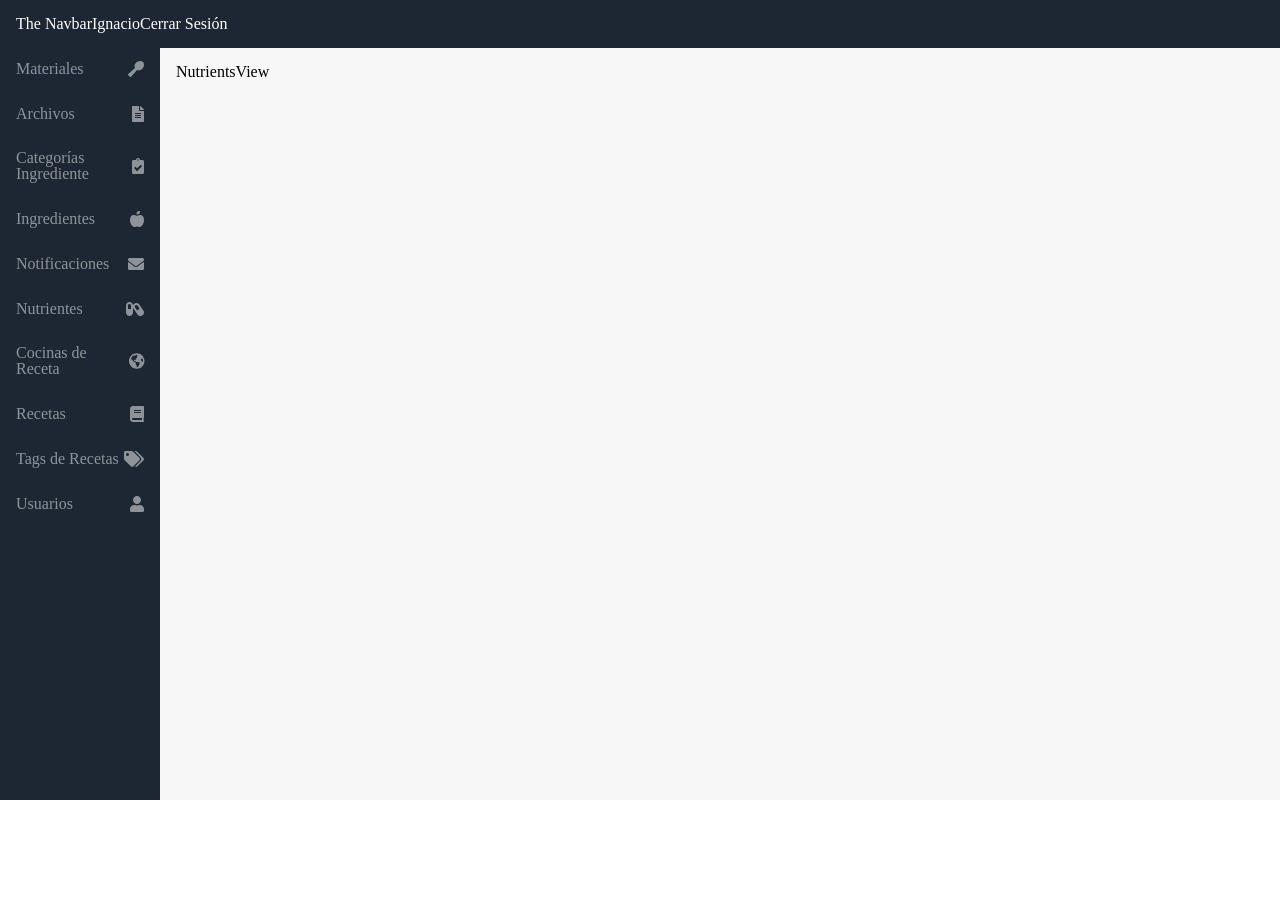
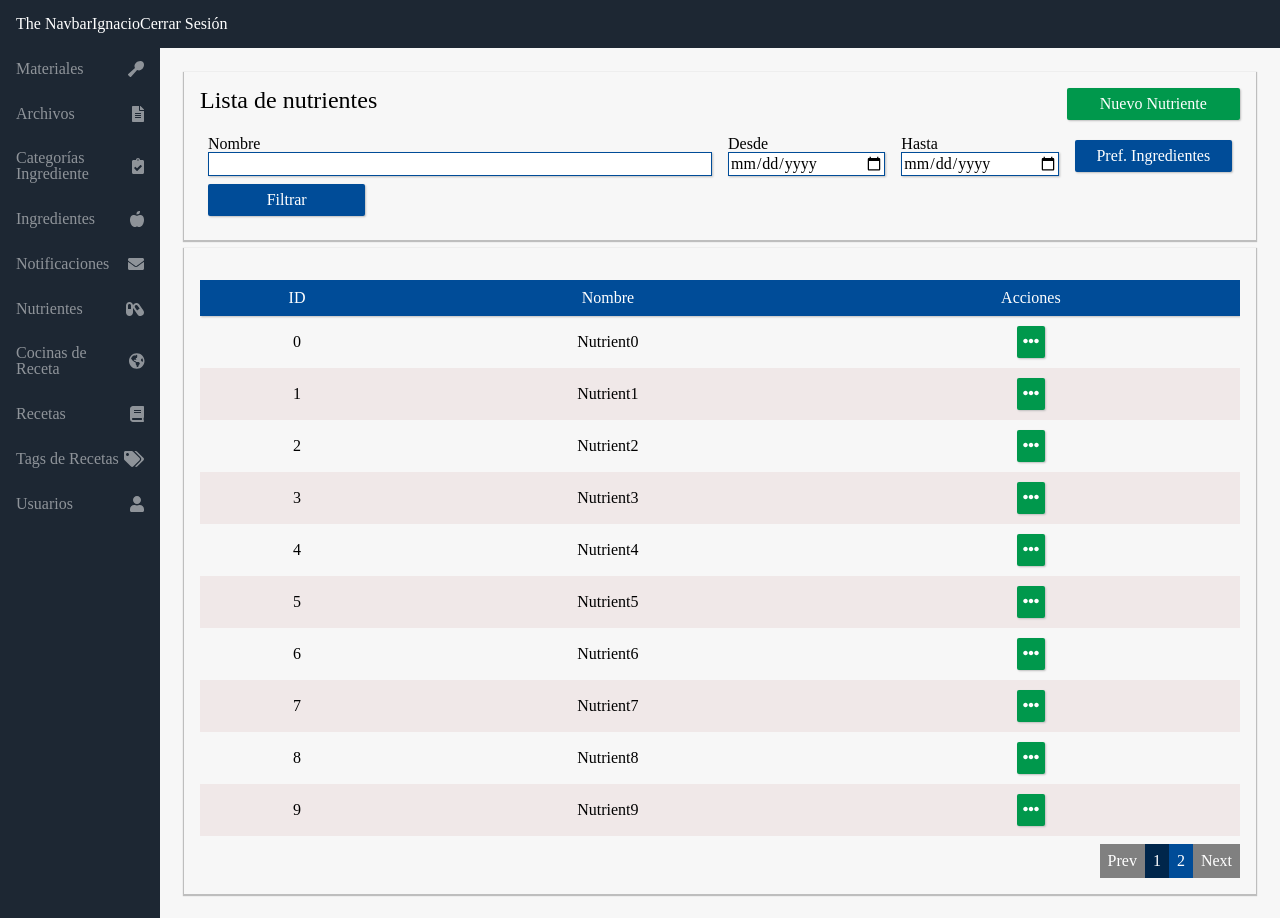
Before and after one commit to Jibaru/cooking-app-admin, a Vue app: page /nutrientes in a window 1280 px wide. Before the commit the page ends 800 px from the top, so only its background shows below. Built offline with nearby package versions, Linux system fonts and the light colour scheme; a web font is replaced by a local one.

Commit message:
Created NutrientsView

```diff
--- a/src/views/home/views/NutrientsView.vue
+++ b/src/views/home/views/NutrientsView.vue
@@ -1,3 +1,72 @@
 <template>
-  <h1>NutrientsView</h1>
+  <base-card>
+    <template #header>
+      <div class="row">
+        <div class="col-12 col-sm-12 col-md-8 col-lg-10">
+          <h1>Lista de nutrientes</h1>
+        </div>
+        <base-button
+          type="button"
+          color="success"
+          @click="toggleCreateNutrientModal"
+          class="col-12 col-sm-12 col-md-4 col-lg-2"
+        >
+          Nuevo Nutriente
+        </base-button>
+      </div>
+    </template>
+    <nutrients-filter @filter="searchNutrients" />
+  </base-card>
+  <base-card>
+    <nutrients-table />
+  </base-card>
+  <base-modal
+    title="Nuevo Nutriente"
+    :open="isCreateNutrientModalOpen"
+    @close="toggleCreateNutrientModal"
+  >
+    <create-nutrient-form @submit-create="closeModalAndCreateNutrient" />
+  </base-modal>
 </template>
+<script>
+import NutrientsFilter from "../../../components/nutrient/list/filter/NutrientsFilter";
+import NutrientsTable from "../../../components/nutrient/list/table/NutrientsTable";
+import CreateNutrientForm from "../../../components/nutrient/forms/CreateNutrientForm";
+
+export default {
+  components: {
+    NutrientsFilter,
+    NutrientsTable,
+    CreateNutrientForm,
+  },
+  data() {
+    return {
+      isCreateNutrientModalOpen: false,
+    };
+  },
+  methods: {
+    toggleCreateNutrientModal() {
+      this.isCreateNutrientModalOpen = !this.isCreateNutrientModalOpen;
+    },
+    searchNutrients(filters) {
+      // TODO: Search Nutrients
+      console.log(filters);
+    },
+    closeModalAndCreateNutrient(userData) {
+      this.toggleCreateNutrientModal();
+      // TODO: Create Nutrient
+      console.log(userData);
+    },
+  },
+};
+</script>
+<style lang="scss" scoped>
+@include form-group;
+@include responsive-grid;
+@include layout;
+
+h1 {
+  font-size: 1.5rem;
+  font-weight: 300;
+}
+</style>
```
